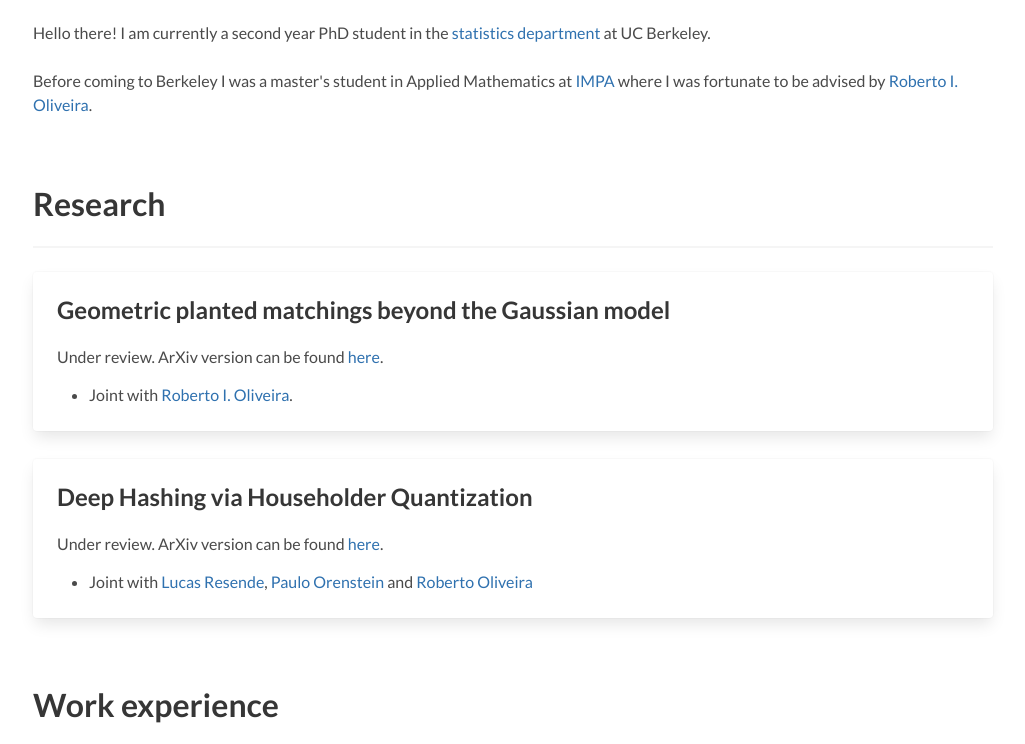
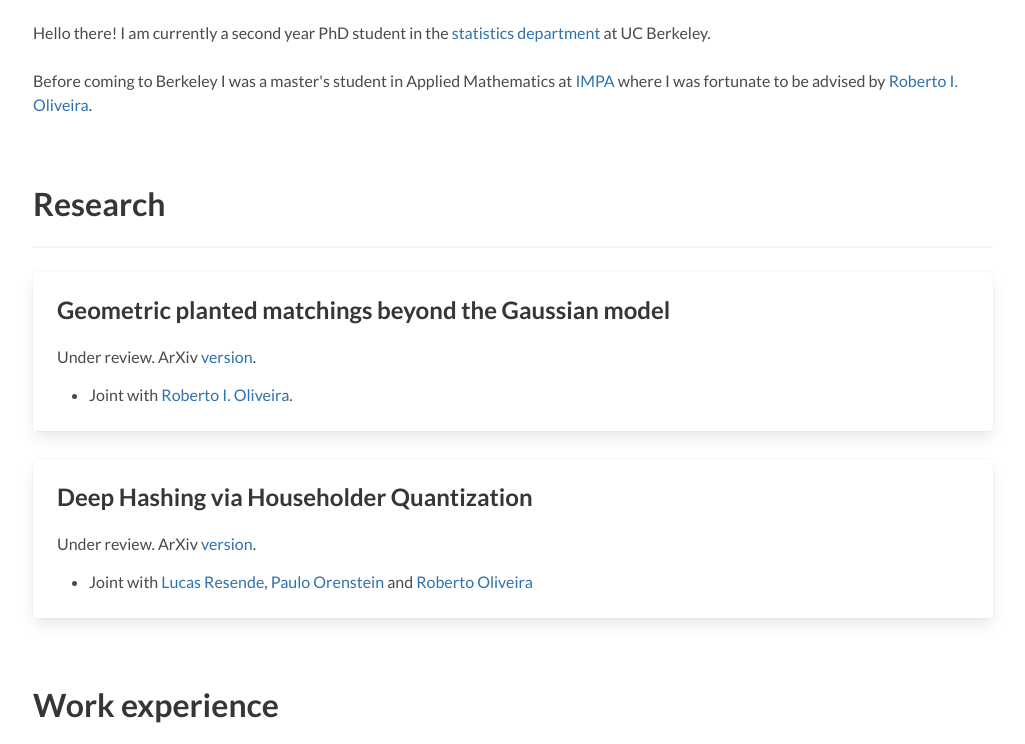
Before and after one commit to Lucas-Schwengber/lucas-schwengber.github.io, a plain HTML site: page index.html in a window 1280 px wide. Shown: the part 542-1286 px from the top of the page, without its empty margins (127-1152 px from the left). Drawn offline with Linux system fonts and the light colour scheme; files whose address does not match are found by name.

Commit message:
Shorten reference to arXiv

```diff
--- a/index.html
+++ b/index.html
@@ -114,7 +114,7 @@
             <p class="title is-4">Geometric planted matchings beyond the Gaussian model</p>
             </div>
           <div class="content">
-            <p class="subtitle is-6"> Under review. ArXiv version can be found <a href="https://arxiv.org/pdf/2403.17469">here</a>.   </p>
+            <p class="subtitle is-6"> Under review. ArXiv <a href="https://arxiv.org/pdf/2403.17469">version</a>.   </p>
             <ul>
               <li>Joint with <a href="https://sites.google.com/view/roboliv">Roberto I. Oliveira</a>.</li>
             </ul>
@@ -127,7 +127,7 @@
             <p class="title is-4">Deep Hashing via Householder Quantization</p>
           </div>
           <div class="content">
-            <p class="subtitle is-6"> Under review. ArXiv version can be found <a href="https://arxiv.org/pdf/2311.04207">here</a>. </p>
+            <p class="subtitle is-6"> Under review. ArXiv <a href="https://arxiv.org/pdf/2311.04207">version</a>. </p>
             <ul>
               <li>Joint with <a href="https://lucasresenderc.github.io/">Lucas Resende</a>, <a href="https://w3.impa.br/~pauloo/">Paulo Orenstein</a> and <a href="https://sites.google.com/view/roboliv">Roberto Oliveira</a></li>
             </ul>
```
